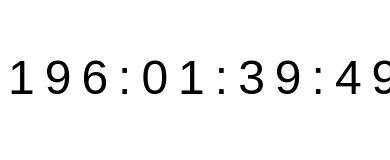
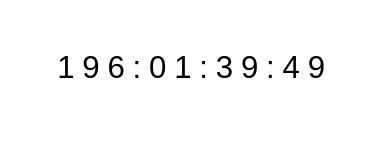
Before and after one commit to FStudioGG/Countdown-timer, a plain HTML site: page index.html in a window 390 px wide. Drawn offline with Linux system fonts and the light colour scheme.

Commit message:
Update index.html
Improved responsive design

```diff
--- a/index.html
+++ b/index.html
@@ -3,7 +3,7 @@
 <head>
     <meta charset="UTF-8">
     <meta name="viewport" content="width=device-width, initial-scale=1.0">
-    <title>Countdown</title>
+    <title>Simple Countdown</title>
     <style>
         body {
             font-family: Arial, sans-serif;
@@ -13,9 +13,25 @@
         }
 
         #countdown {
-            font-size: 48px;
-            letter-spacing: 10px; /* Horizontal spacing between characters */
+            font-size: 5vw; /* Responsive font size using window width */
+            letter-spacing: 1vw; /* Horizontal spacing using window width */
             margin-bottom: 20px;
+        }
+
+        /* Styles for very small screens (small smartphones) */
+        @media (max-width: 400px) {
+            #countdown {
+                font-size: 8vw; /* Increases font size on very small screens */
+                letter-spacing: 2vw; /* Adjusts spacing on smaller screens */
+            }
+        }
+
+        /* Styles for very large screens (larger desktops) */
+        @media (min-width: 1200px) {
+            #countdown {
+                font-size: 3vw; /* Decreases font size on large screens */
+                letter-spacing: 0.5vw; /* Adjusts spacing on larger screens */
+            }
         }
     </style>
 </head>
```
